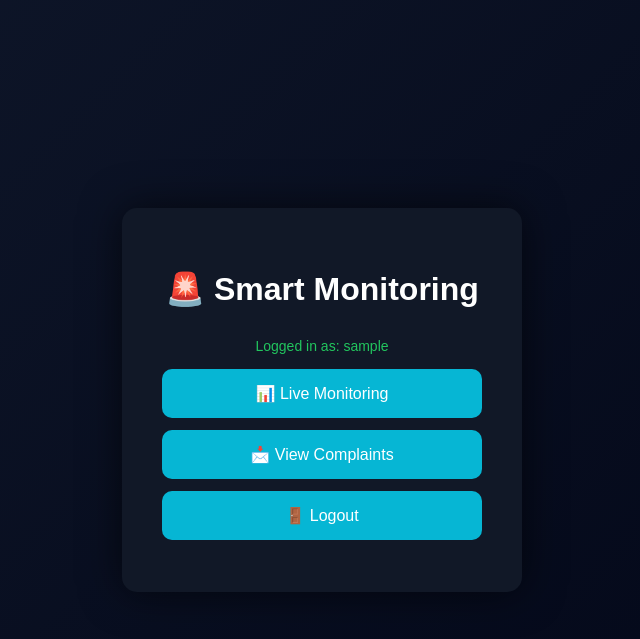
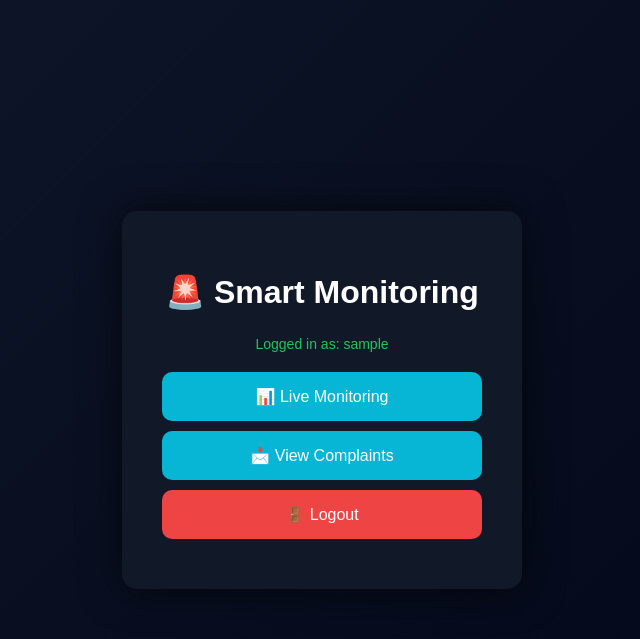
Before and after one commit to vighnesh-patil23/Crowd-system1, a Flask app: page /dashboard in a window 1280 px wide. Shown: the top 639 px of the page, without its empty margins (318-958 px from the left). Run offline with Flask 3, Linux system fonts and the light colour scheme; the visitor is signed in with stand-in values (Sample User, id 1).

Commit message:
Update dashboard.html

```diff
--- a/templates/dashboard.html
+++ b/templates/dashboard.html
@@ -26,14 +26,21 @@ body{
 }
 
 h1{
-    margin-bottom:30px;
+    margin-bottom:25px;
+}
+
+/* ROLE TEXT */
+.role{
+    font-size:14px;
+    margin-bottom:20px;
+    color:#22c55e;
 }
 
 /* BUTTON */
 .btn{
     display:block;
     width:100%;
-    margin:12px 0;
+    margin:10px 0;
     padding:15px;
     font-size:16px;
     border:none;
@@ -48,11 +55,13 @@ h1{
     background:#0891b2;
 }
 
-/* ROLE TAG */
-.role{
-    font-size:14px;
-    margin-bottom:15px;
-    color:#22c55e;
+/* LOGOUT */
+.logout{
+    background:#ef4444;
+}
+
+.logout:hover{
+    background:#dc2626;
 }
 </style>
 
@@ -68,19 +77,20 @@ h1{
 Logged in as: {{session['user']}}
 </div>
 
-<!-- COMMON OPTIONS -->
+<!-- ================= ADMIN ================= -->
+{% if session['role'] == 'admin' %}
+
 <button class="btn" onclick="location.href='/live'">
 📊 Live Monitoring
 </button>
 
-<!-- ADMIN ONLY -->
-{% if session['role'] == 'admin' %}
 <button class="btn" onclick="location.href='/complaint'">
 📩 View Complaints
 </button>
+
 {% endif %}
 
-<!-- CITIZEN ONLY -->
+<!-- ================= CITIZEN ================= -->
 {% if session['role'] == 'citizen' %}
 
 <button class="btn" onclick="location.href='/citizen_complaint'">
@@ -93,8 +103,8 @@ Logged in as: {{session['user']}}
 
 {% endif %}
 
-<!-- LOGOUT -->
-<button class="btn" onclick="location.href='/logout'">
+<!-- ================= LOGOUT ================= -->
+<button class="btn logout" onclick="location.href='/logout'">
 🚪 Logout
 </button>
 
```
